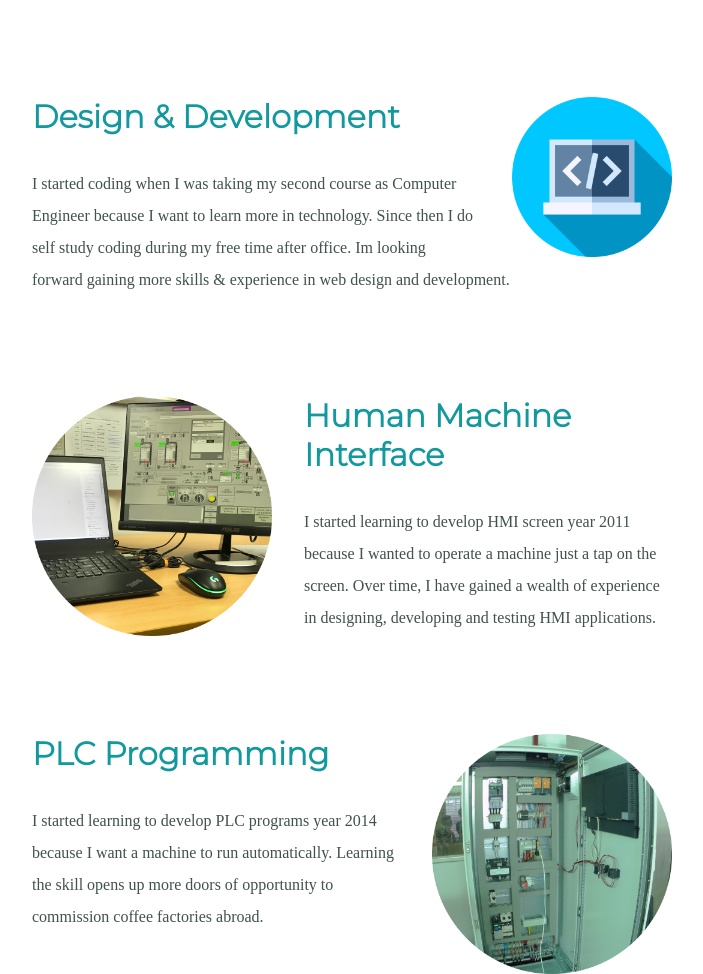
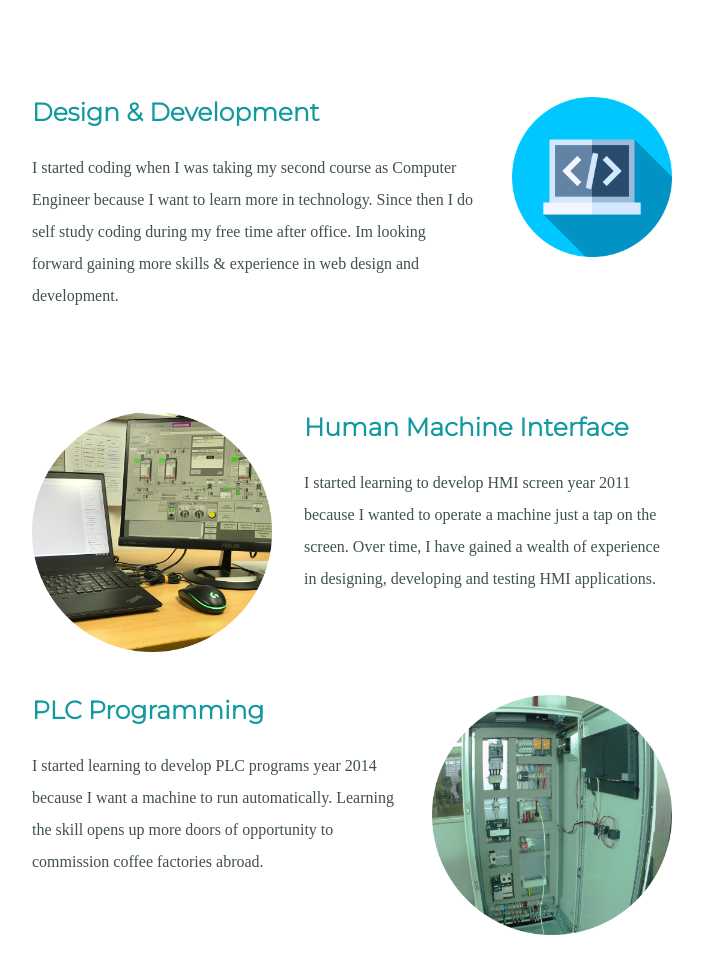
Before and after one commit to dilsonTorrefiel/Personal-Site, a plain HTML site: page index.html in a window 1280 px wide. Shown: the part 1267-2241 px from the top of the page, without its empty margins (288-991 px from the left). Drawn offline with Linux system fonts and the light colour scheme.

Commit message:
Add files via upload

```diff
--- a/CSS/styles.css
+++ b/CSS/styles.css
@@ -12,7 +12,7 @@ h2{
     color: #66BFBF;
   }
 h3{
-    font-size: 200%;
+    font-size: 25px;
     font-family: 'Montserrat', sans-serif;
     color: #11999E;
   }
```
